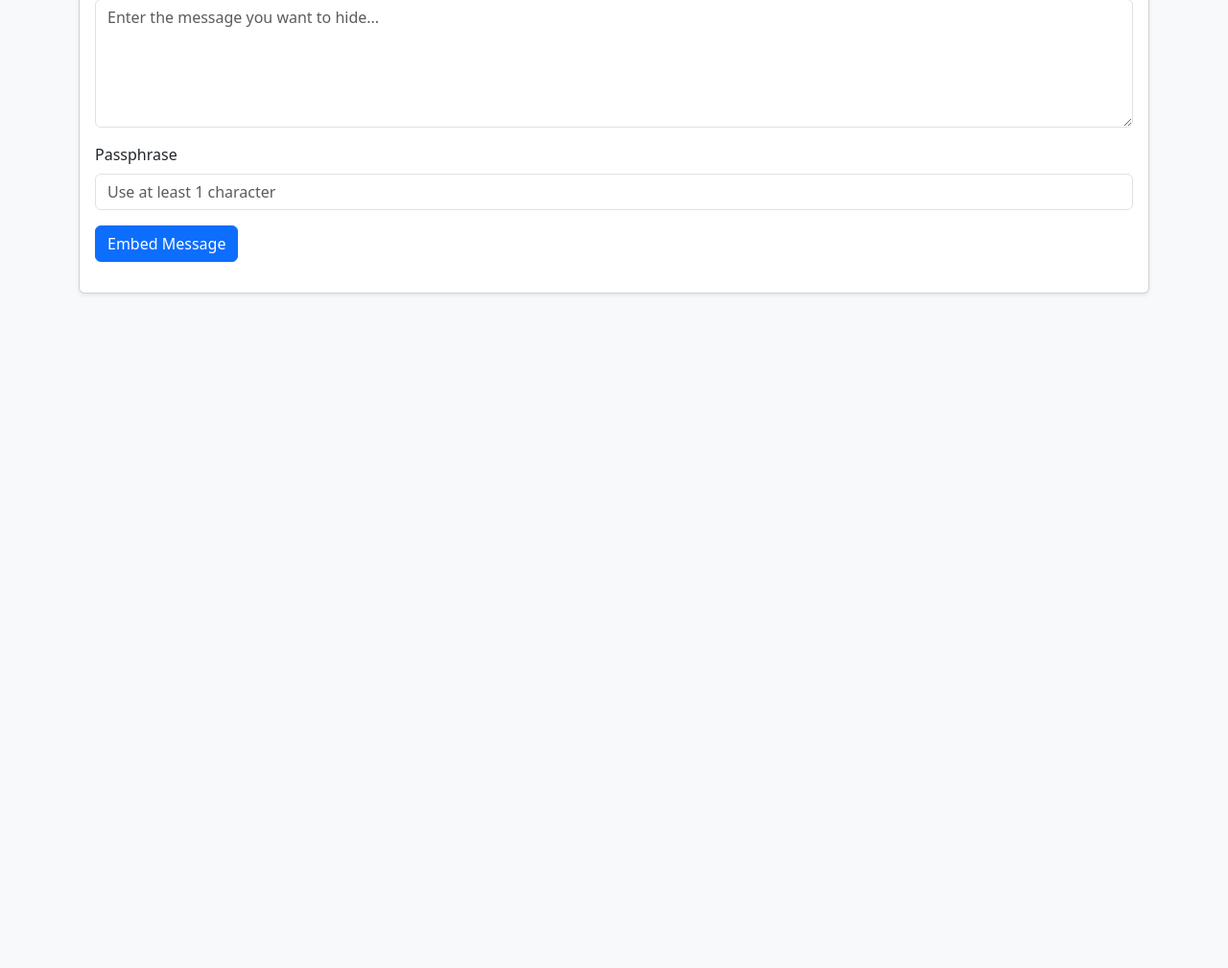
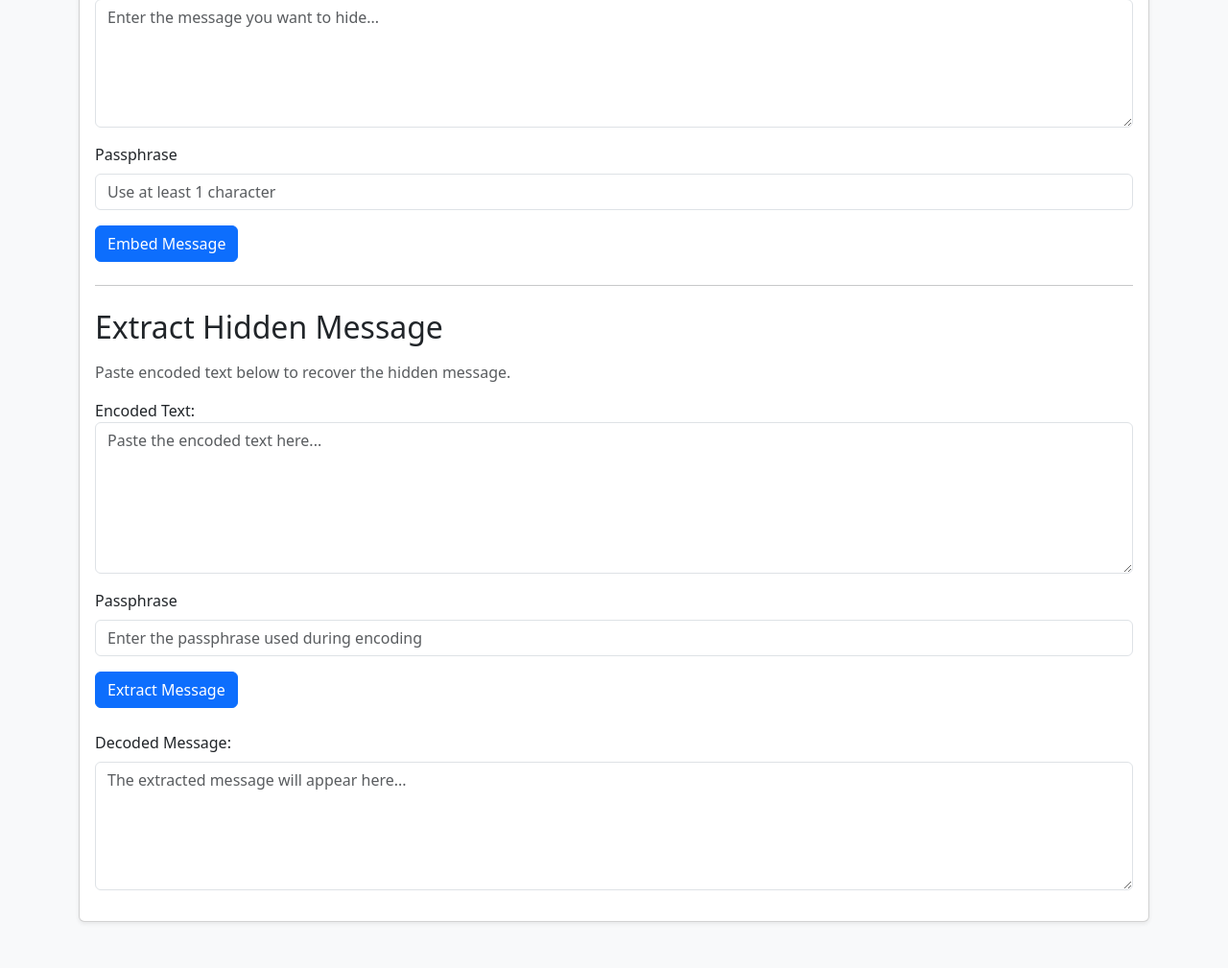
Before and after one commit to csc-481-capstone-project/team-project, a Flask app: page /zero-width in a window 1280 px wide. Shown: the part 675-1684 px from the top of the page at 96% size. Before the commit the page ends 982 px from the top, so only its background shows below. Run offline with Flask 3, Linux system fonts and the light colour scheme; some libraries are stand-ins or nearby versions.

Commit message:
Add zero-width decode frontend and tests

```diff
--- a/csc481-team2/code/backend/app/templates/zero_width_stego.html
+++ b/csc481-team2/code/backend/app/templates/zero_width_stego.html
@@ -105,6 +105,55 @@
 
                 </form>
 
+                <hr class="my-4">
+
+                <h2 class="mb-3">Extract Hidden Message</h2>
+
+                <p class="text-muted">
+                    Paste encoded text below to recover the hidden message.
+                </p>
+
+                <form id="zeroWidthDecodeForm">
+                    <div class="mb-3">
+                        <label for="stegoText">Encoded Text:</label>
+                        <textarea
+                            id="stegoText"
+                            name="stegoText"
+                            rows="6"
+                            placeholder="Paste the encoded text here..."
+                            class="form-control"
+                            required
+                        ></textarea>
+                    </div>
+                    <div class="mb-3">
+                        <label for="decodePassphrase" class="form-label">Passphrase</label>
+
+                        <input
+                            type="password"
+                            id="decodePassphrase"
+                            name="decodePassphrase"
+                            minlength="1"
+                            placeholder="Enter the passphrase used during encoding"
+                            class="form-control"
+                            required
+                        >
+                    </div>
+                    <button type="submit" class="btn btn-primary">
+                        Extract Message
+                    </button>
+                </form>
+
+                <div class="mt-4">
+                    <label for="decodedMessage" class="form-label">Decoded Message:</label>
+                    <textarea
+                        id="decodedMessage"
+                        rows="5"
+                        class="form-control"
+                        readonly
+                        placeholder="The extracted message will appear here..."
+                    ></textarea>
+                </div>
+
                 <div
                     id="statusMessage"
                     class="mt-3"
```
Also changed, not shown: csc481-team2/tests/test_frontend_zero_width_stego.py (added, +40 -0 lines).
